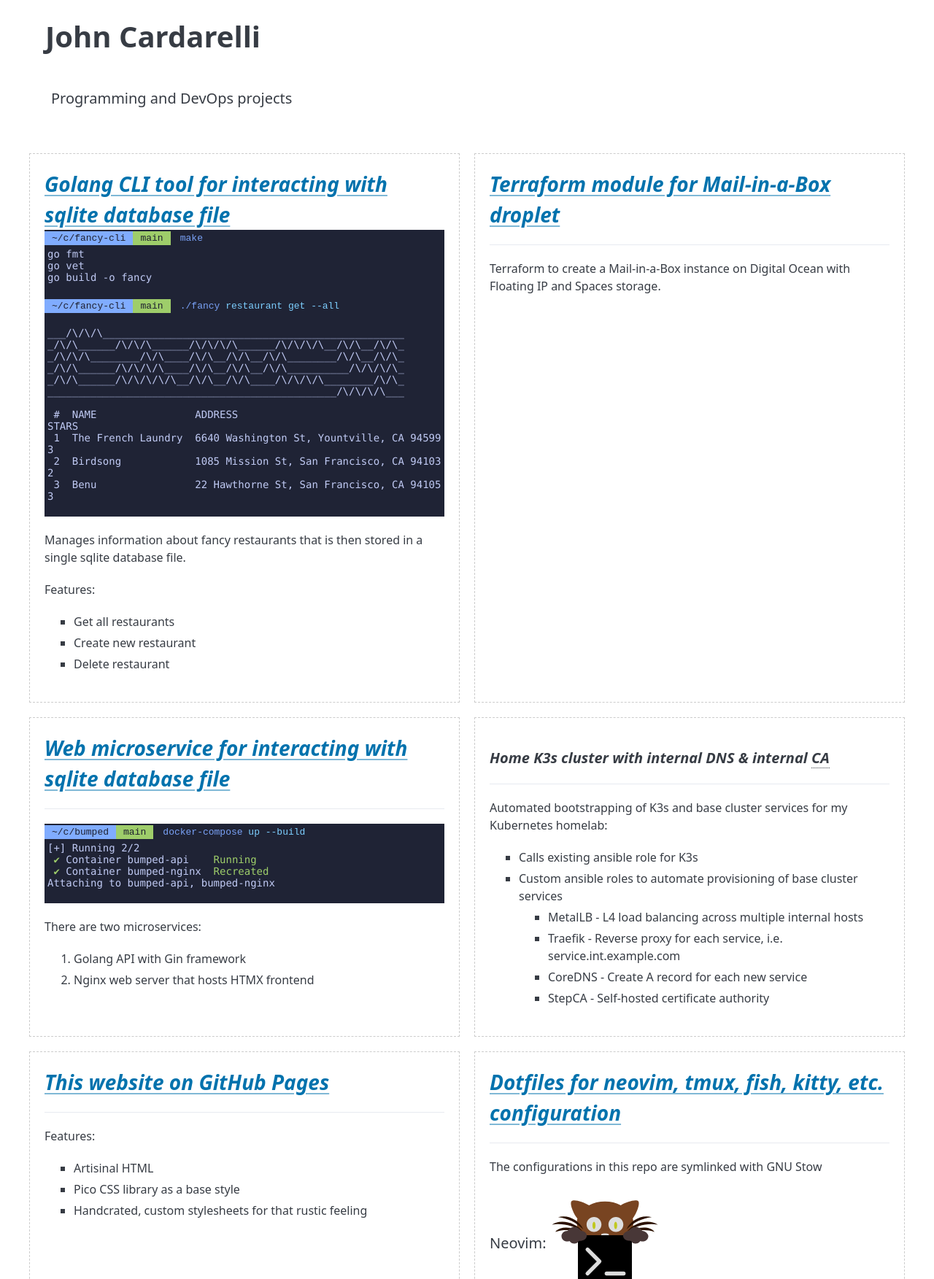
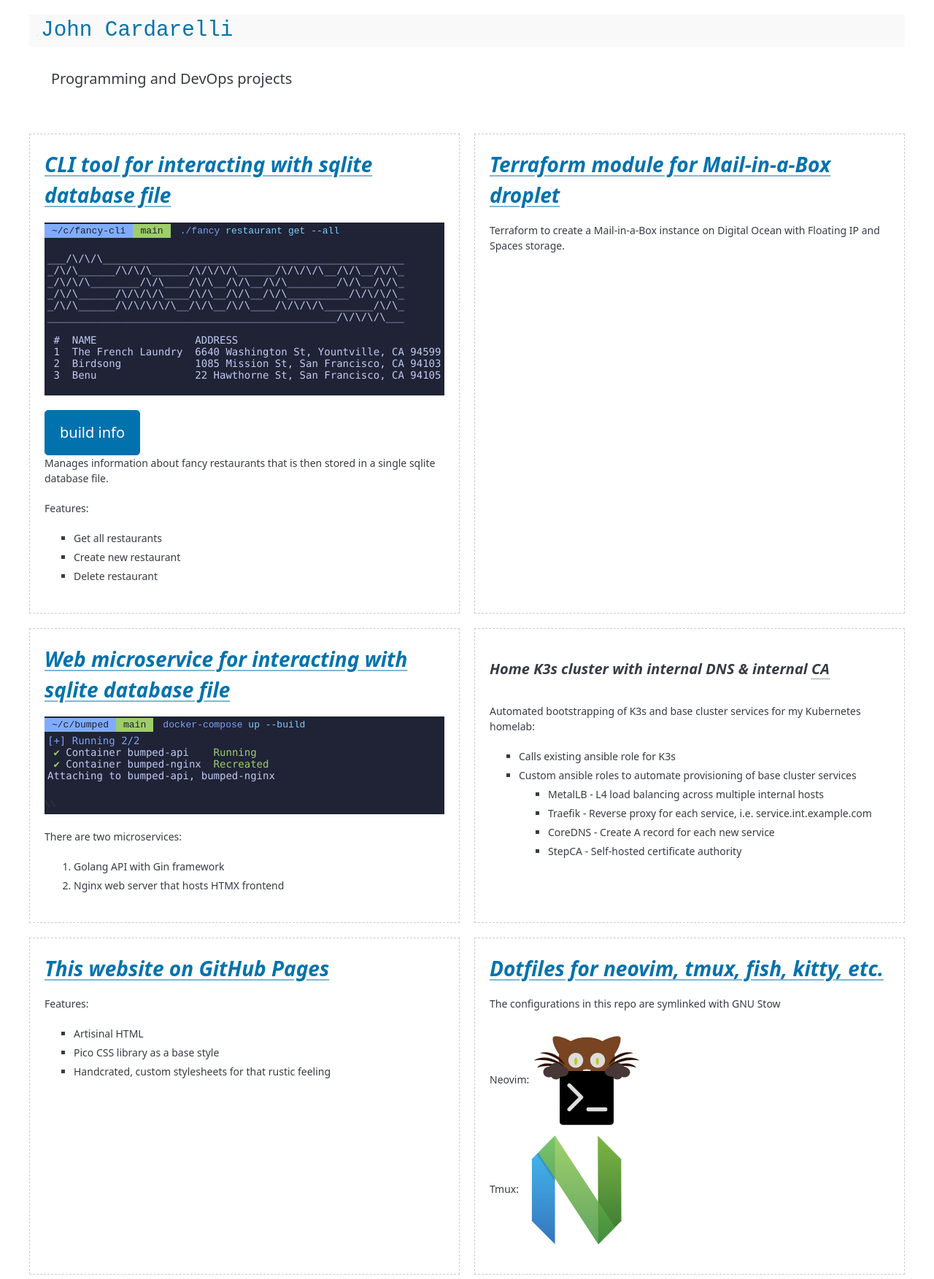
Before and after one commit to jcardarelli/jcardarelli.github.io, a website: page index.html in a window 1280 px wide. Shown: the top 1753 px of the page at 73% size. Drawn offline with nearby package versions, Linux system fonts and the light colour scheme; a script that the page names is missing.

Commit message:
Add modal for fancy-cli

```diff
--- a/index.html
+++ b/index.html
@@ -6,6 +6,8 @@
     <title>john cardarelli: projects</title>
     <link rel="stylesheet" href="https://cdn.jsdelivr.net/npm/@picocss/pico@2/css/pico.min.css" />
     <link rel="stylesheet" href="style.css" />
+    <script src="https://unpkg.com/htmx.org@1.9.12" integrity="sha384-ujb1lZYygJmzgSwoxRggbCHcjc0rB2XoQrxeTUQyRjrOnlCoYta87iKBWq3EsdM2" crossorigin="anonymous"></script>
+    <script src="index.js"></script>
     <!--<script src="https://unpkg.com/masonry-layout@4/dist/masonry.pkgd.min.js"></script>-->
   </head>
   <body>
@@ -15,19 +17,13 @@
           <p class="project-header">John Cardarelli</p>
           <p class="header-desc">Programming and DevOps projects</p>
         </header>
+        <div id="modal-content"></div>
         <div class="grid">
           <div class="project grid-item">
-            <a href="https://github.com/jcardarelli/fancy-cli" class="repo-link" target="new">
-              <p class="project-title">Golang CLI tool for interacting with sqlite database file</p>
+            <a href="https://github.com/jcardarelli/fancy-cli" class="repo-link" target="new" data-tooltip="open github repo">
+              <p class="project-title">CLI tool for interacting with sqlite database file</p>
             </a>
-            <section class="terminal">
-              <span class="prompt-dir">~/c/fancy-cli</span><span class="prompt-git">main</span><span class="readline"><span class="command">make</span></span>
-              <br />
-              <pre class="stdout">
-go fmt
-go vet
-go build -o fancy
-              </pre>
+            <section class="terminal overflow-auto">
               <span class="prompt-dir">~/c/fancy-cli</span><span class="prompt-git">main</span><span class="readline"><span class="command">./fancy</span> restaurant get --all</span>
               <pre class="stdout">
 
@@ -44,6 +40,8 @@
  3  Benu                22 Hawthorne St, San Francisco, CA 94105      3
 				</pre>
             </section>
+            <section class="project-desc">
+              <button class="build" hx-trigger="load" hx-get="projects/fancy-cli/index.html" hx-target="#modal-content">build info</button>
               <p>Manages information about fancy restaurants that is then stored in a single sqlite database file.</p>
               <p>Features:</p>
               <ul>
@@ -51,13 +49,15 @@
                 <li>Create new restaurant</li>
                 <li>Delete restaurant</li>
               </ul>
+            </section>
           </div>
           <div class="project grid-item">
             <a href="https://github.com/jcardarelli/mail-in-a-box-terraform" class="repo-link" target="new">
               <p class="project-title">Terraform module for Mail-in-a-Box droplet</p>
             </a>
-            <hr>
+            <section class="project-desc">
               <p>Terraform to create a Mail-in-a-Box instance on Digital Ocean with Floating IP and Spaces storage.</p>
+            </section>
           </div>
         </div>
         <div class="grid">
@@ -65,28 +65,30 @@
             <a href="https://github.com/jcardarelli/bumped" class="repo-link" target="new">
               <p class="project-title">Web microservice for interacting with sqlite database file</p>
             </a>
-            <hr>
             <section class="terminal">
               <span class="prompt-dir">~/c/bumped</span><span class="prompt-git">main</span><span class="readline"><span class="command">docker-compose</span> up --build</span>
               <br />
               <pre class="stdout">
-[+] Running 2/2
+<span class="stdout-blue">[+] Running 2/2</span>
  <span class="stdout-green">✔</span> Container bumped-api    <span class="stdout-green">Running</span>
  <span class="stdout-green">✔</span> Container bumped-nginx  <span class="stdout-green">Recreated</span>
 Attaching to bumped-api, bumped-nginx
               </pre>
+              \\
             </section>
+            <section class="project-desc">
               <p>There are two microservices:</p>
               <ol>
                 <li>Golang API with Gin framework</li>
                 <li>Nginx web server that hosts HTMX frontend</li>
               </ol>
+            </section>
           </div>
           <div class="project grid-item">
             <p class="repo-link">
               <p class="project-title">Home K3s cluster with internal DNS & internal <abbr title="Certificate Authority">CA</abbr></p>
             </p>
-            <hr>
+            <section class="project-desc">
               <p>Automated bootstrapping of K3s and base cluster services for my Kubernetes homelab:</p>
               <ul>
                 <li>Calls existing ansible role for K3s</li>
@@ -98,6 +100,7 @@
                   <li>StepCA - Self-hosted certificate authority</li>
                 </ul>
               </ul>
+            </section>
           </div>
         </div>
         <div class="grid">
@@ -105,19 +108,20 @@
             <a href="https://github.com/jcardarelli/jcardarelli.github.io" class="repo-link" target="new">
               <p class="project-title">This website on GitHub Pages</p>
             </a>
-            <hr>
+            <section class="project-desc">
               <p>Features:</p>
               <ul>
                 <li>Artisinal HTML</li>
                 <li>Pico CSS library as a base style</li>
                 <li>Handcrated, custom stylesheets for that rustic feeling</li>
               </ul>
+            </section>
           </div>
           <div class="project grid-item">
             <a href="https://github.com/jcardarelli/.dotfiles" class="repo-link" target="new">
-              <p class="project-title">Dotfiles for neovim, tmux, fish, kitty, etc. configuration</p>
+              <p class="project-title">Dotfiles for neovim, tmux, fish, kitty, etc.</p>
             </a>
-            <hr>
+            <section class="project-desc">
               <p>The configurations in this repo are symlinked with GNU Stow</p>
               <div class="grid">
                 <div>Neovim: <img src="img/kitty.svg" class="dotfile-program" /></div>
@@ -125,6 +129,7 @@
               <div class="grid">
                 <div>Tmux: <img src="img/neovim.svg" class="dotfile-program" /></div>
               </div>
+            </section>
           </div>
         </div>
       </div>
--- /dev/null
+++ b/index.js
@@ -0,0 +1,32 @@
+function openModalWindow() {
+  document
+    .getElementsByClassName("build")
+    .item(0)
+    .addEventListener("click", function () {
+      const modalContentId = document.getElementById("modal-content");
+      if (modalContentId.childNodes.length > 0) {
+        const dialogIsOpen = modalContentId.getElementsByTagName("dialog");
+        console.log("dialogIsOpen", dialogIsOpen);
+        dialogIsOpen.item(0).toggleAttribute("open", "true");
+      }
+    });
+}
+
+function closeModalWindow() {
+  document
+    .getElementsByTagName("dialog")
+    .item(0)
+    .addEventListener("click", function () {
+      const modalContentIdClosed = document.getElementById("modal-content");
+      if (modalContentIdClosed.childNodes.length > 0) {
+        const dialogIsClosed =
+          modalContentIdClosed.getElementsByTagName("dialog");
+        dialogIsClosed.item(0).removeAttribute("open");
+      }
+    });
+}
+
+window.onload = function () {
+  openModalWindow();
+  closeModalWindow();
+};
--- a/style.css
+++ b/style.css
@@ -1,10 +1,5 @@
 /* overrides */
-p, li, a {
-  font-size: 0.8em;
-}
-
 pre {
-  white-space: pre-wrap;
   margin: 0;
 }
 
@@ -25,6 +20,10 @@
   padding: 1em;
 }
 
+.project-desc {
+  font-size: 0.7em;
+}
+
 @media (prefers-color-scheme: light) {
   .project {
     border: 1px dashed #ccc;
@@ -40,8 +39,16 @@
 .project-header {
   margin: 0 0 1em;
   padding-left: 0.55em;
-  font-weight: 600;
-  font-size: 2em;
+  font-family: monospace;
+  font-weight: 100;
+  font-size: 1.8em;
+  color: #0072ad;
+}
+
+@media (prefers-color-scheme: light) {
+	.project-header {
+		background-color: #f9f9f9;
+	}
 }
 
 .project:hover {
@@ -67,6 +74,7 @@
   font-size: 1em;
   font-style: italic;
   font-weight: 600;
+  padding-bottom: 0.6em;
 }
 
 .repo-link {
@@ -92,7 +100,7 @@
 }
 
 @media (prefers-color-scheme: light) {
-  ::selection { background: #efefef; }
+  ::selection { background: #d6e4ff; }
 }
 
 @media (prefers-color-scheme: dark) {
@@ -147,8 +155,13 @@
   color: #c0caf4;
   padding-left: 4px;
   padding-bottom: 4px;
+  text-wrap: nowrap;
 }
 
 .stdout-green {
 	color: #9ece6a
 }
+
+.stdout-blue {
+  color: #7aa2f7;
+}
```
Also changed, not shown: projects/fancy-cli/index.html (added, +11 -0 lines). Lines whose indentation alone changed are shown as unchanged.
